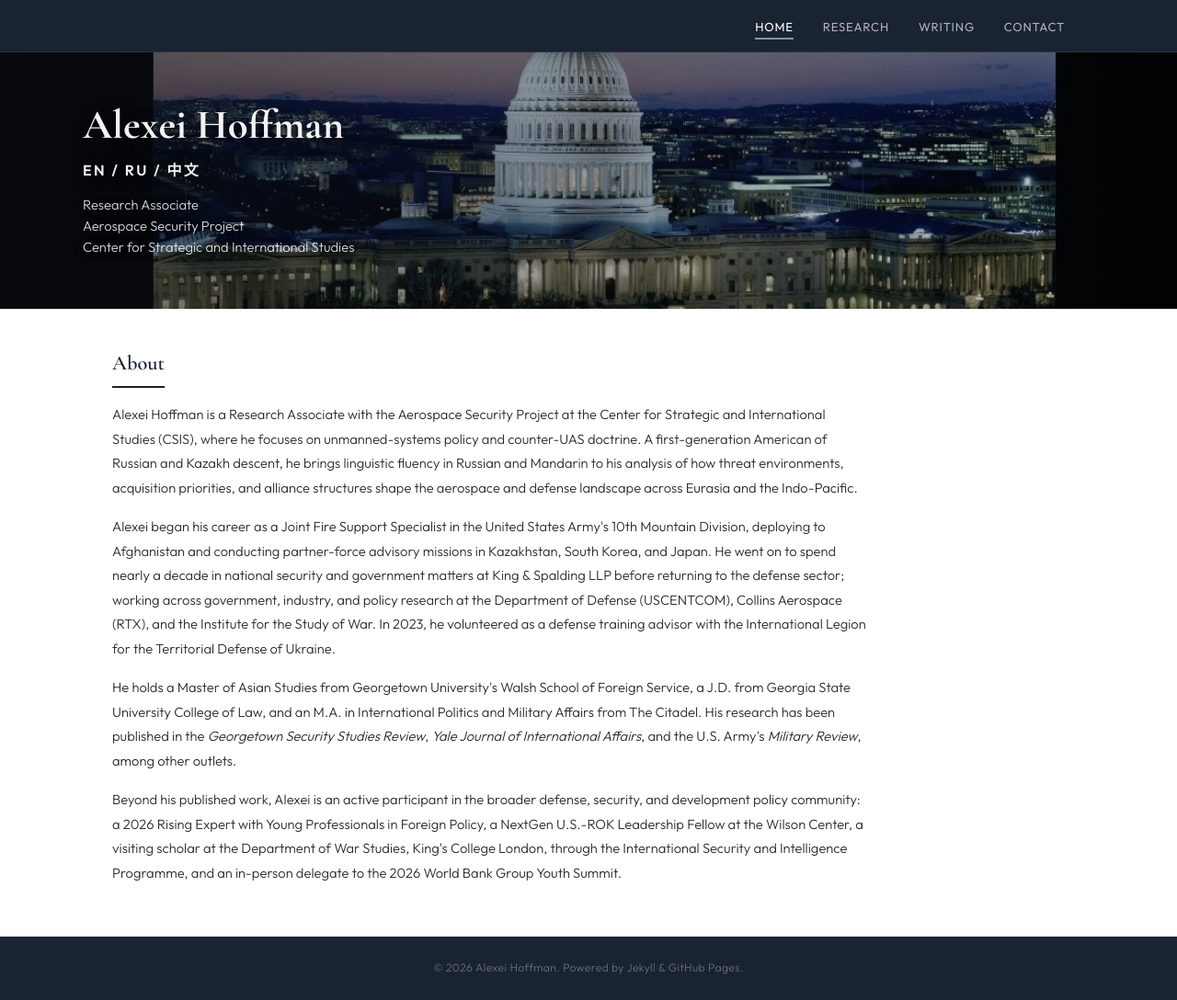
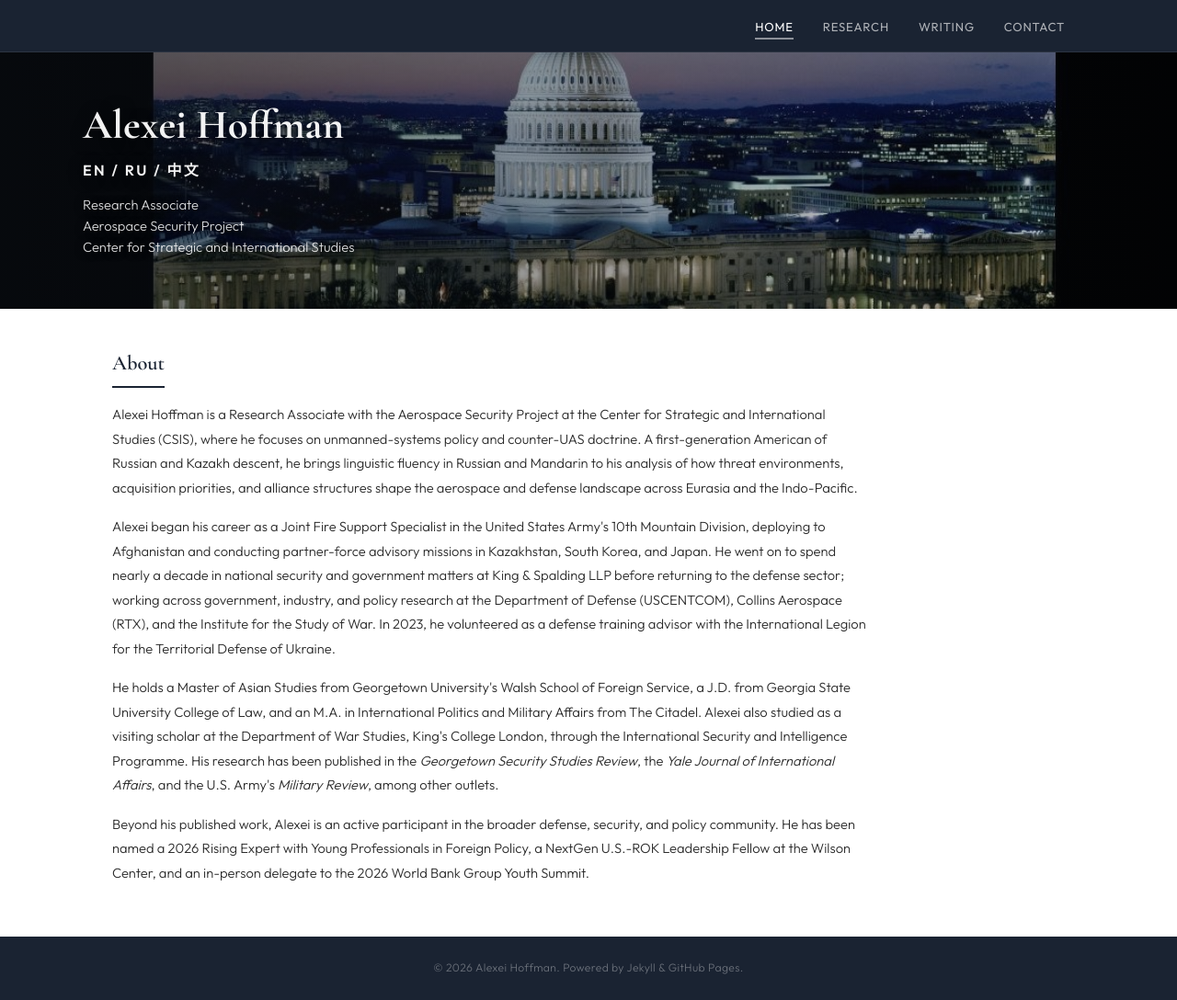
Before and after one commit to a-novi13-byte/a-novi13-byte.github.io, a Jekyll site: the page built from index.html, in a window 1280 px wide and 1088 px high. Shown: the whole window at 92% size. Built offline with Jekyll 4.4.1, drawn with Linux system fonts in a browser that asks for light colours.

Commit message:
Update index.html

```diff
--- a/index.html
+++ b/index.html
@@ -20,6 +20,6 @@ title: Home
   <h2 class="about-heading">About</h2>
   <p>Alexei Hoffman is a Research Associate with the Aerospace Security Project at the Center for Strategic and International Studies (CSIS), where he focuses on unmanned-systems policy and counter-UAS doctrine. A first-generation American of Russian and Kazakh descent, he brings linguistic fluency in Russian and Mandarin to his analysis of how threat environments, acquisition priorities, and alliance structures shape the aerospace and defense landscape across Eurasia and the Indo-Pacific.</p>
   <p>Alexei began his career as a Joint Fire Support Specialist in the United States Army's 10th Mountain Division, deploying to Afghanistan and conducting partner-force advisory missions in Kazakhstan, South Korea, and Japan. He went on to spend nearly a decade in national security and government matters at King &amp; Spalding LLP before returning to the defense sector; working across government, industry, and policy research at the Department of Defense (USCENTCOM), Collins Aerospace (RTX), and the Institute for the Study of War. In 2023, he volunteered as a defense training advisor with the International Legion for the Territorial Defense of Ukraine.</p>
-  <p>He holds a Master of Asian Studies from Georgetown University's Walsh School of Foreign Service, a J.D. from Georgia State University College of Law, and an M.A. in International Politics and Military Affairs from The Citadel. His research has been published in the <em>Georgetown Security Studies Review</em>, <em>Yale Journal of International Affairs</em>, and the U.S. Army's <em>Military Review</em>, among other outlets.</p>
-  <p>Beyond his published work, Alexei is an active participant in the broader defense, security, and development policy community: a 2026 Rising Expert with Young Professionals in Foreign Policy, a NextGen U.S.-ROK Leadership Fellow at the Wilson Center, a visiting scholar at the Department of War Studies, King's College London, through the International Security and Intelligence Programme, and an in-person delegate to the 2026 World Bank Group Youth Summit.</p>
+  <p>He holds a Master of Asian Studies from Georgetown University's Walsh School of Foreign Service, a J.D. from Georgia State University College of Law, and an M.A. in International Politics and Military Affairs from The Citadel. Alexei also studied as a visiting scholar at the Department of War Studies, King's College London, through the International Security and Intelligence Programme. His research has been published in the <em>Georgetown Security Studies Review</em>, the <em>Yale Journal of International Affairs</em>, and the U.S. Army's <em>Military Review</em>, among other outlets.</p>
+  <p>Beyond his published work, Alexei is an active participant in the broader defense, security, and policy community. He has been named a 2026 Rising Expert with Young Professionals in Foreign Policy, a NextGen U.S.-ROK Leadership Fellow at the Wilson Center, and an in-person delegate to the 2026 World Bank Group Youth Summit.</p>
 </section>
```
